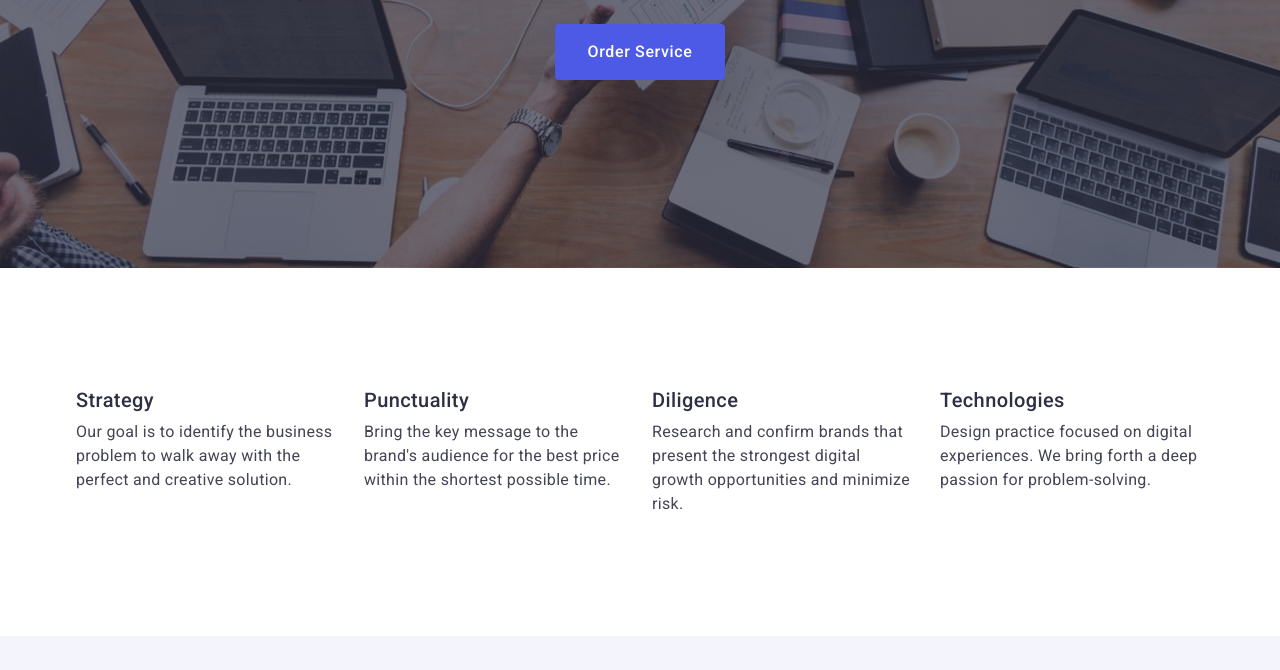
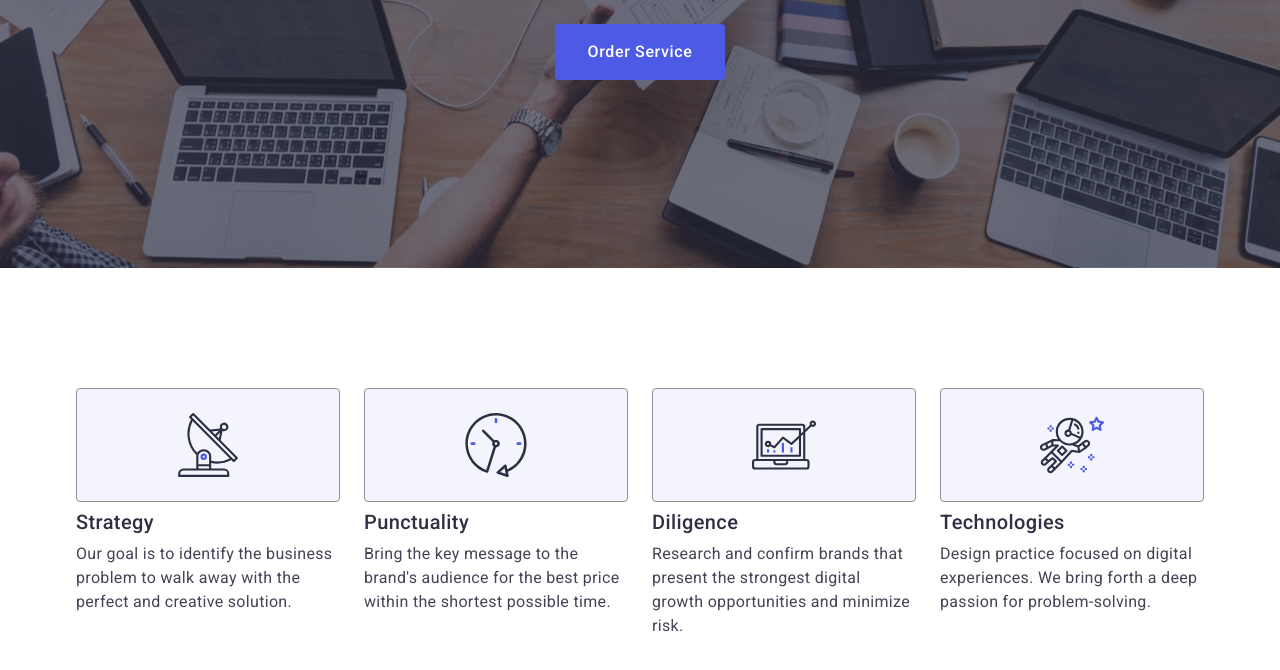
Before and after one commit to naowmi/goit-markup-hw-04, a plain HTML site: page index.html in a window 1280 px wide. Shown: the part 404-1074 px from the top of the page. Drawn offline with nearby package versions, Linux system fonts and the light colour scheme.

Commit message:
advantages-section-first

```diff
--- a/css/styles.css
+++ b/css/styles.css
@@ -6,6 +6,7 @@
   --slate: #434455;
   --white: #ffffff;
   --cloud: #f4f4fd;
+  --lightslate: #8e8f99;
 }
 body {
   font-family: "Roboto", sans-serif;
@@ -189,6 +190,18 @@ p {
 .advantages-list-content {
   width: calc((100% - 72px) / 4);
 }
+.advantages-list-container {
+  display: flex;
+  justify-content: center;
+  text-align: center;
+  padding-top: 24px;
+  padding-bottom: 24px;
+  margin-bottom: 8px;
+  border-radius: 4px;
+  border: 1px solid var(--lightslate);
+  background-color: var(--cloud);
+}
+
 .advantages-subtitle {
   color: var(--navyblue);
   font-size: 20px;
--- a/index.html
+++ b/index.html
@@ -73,6 +73,14 @@
           <h2 class="visually-hidden">Advantages</h2>
           <ul class="advantages-list">
             <li class="advantages-list-content">
+              <div class="advantages-list-container">
+                <svg class="advantages-list-icon" width="64" height="64">
+                  <use
+                    href="./images/icons.svg#icon-antenna"
+                    aria-label="antenna icon"
+                  ></use>
+                </svg>
+              </div>
               <h3 class="advantages-subtitle">Strategy</h3>
               <p class="advantages-text">
                 Our goal is to identify the business problem to walk away with
@@ -80,6 +88,14 @@
               </p>
             </li>
             <li class="advantages-list-content">
+              <div class="advantages-list-container">
+                <svg class="advantages-list-icon" width="64" height="64">
+                  <use
+                    href="./images/icons.svg#icon-clock"
+                    aria-label="antenna icon"
+                  ></use>
+                </svg>
+              </div>
               <h3 class="advantages-subtitle">Punctuality</h3>
               <p class="advantages-text">
                 Bring the key message to the brand's audience for the best price
@@ -87,6 +103,14 @@
               </p>
             </li>
             <li class="advantages-list-content">
+              <div class="advantages-list-container">
+                <svg class="advantages-list-icon" width="64" height="64">
+                  <use
+                    href="./images/icons.svg#icon-diagram"
+                    aria-label="antenna icon"
+                  ></use>
+                </svg>
+              </div>
               <h3 class="advantages-subtitle">Diligence</h3>
               <p class="advantages-text">
                 Research and confirm brands that present the strongest digital
@@ -94,6 +118,14 @@
               </p>
             </li>
             <li class="advantages-list-content">
+              <div class="advantages-list-container">
+                <svg class="advantages-list-icon" width="64" height="64">
+                  <use
+                    href="./images/icons.svg#icon-astronaut"
+                    aria-label="antenna icon"
+                  ></use>
+                </svg>
+              </div>
               <h3 class="advantages-subtitle">Technologies</h3>
               <p class="advantages-text">
                 Design practice focused on digital experiences. We bring forth a
```
